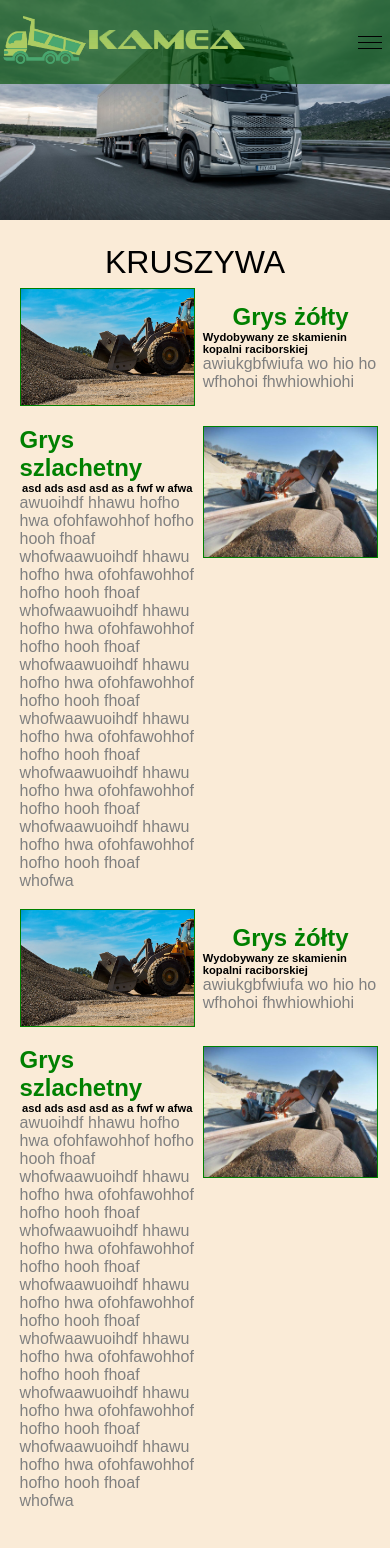
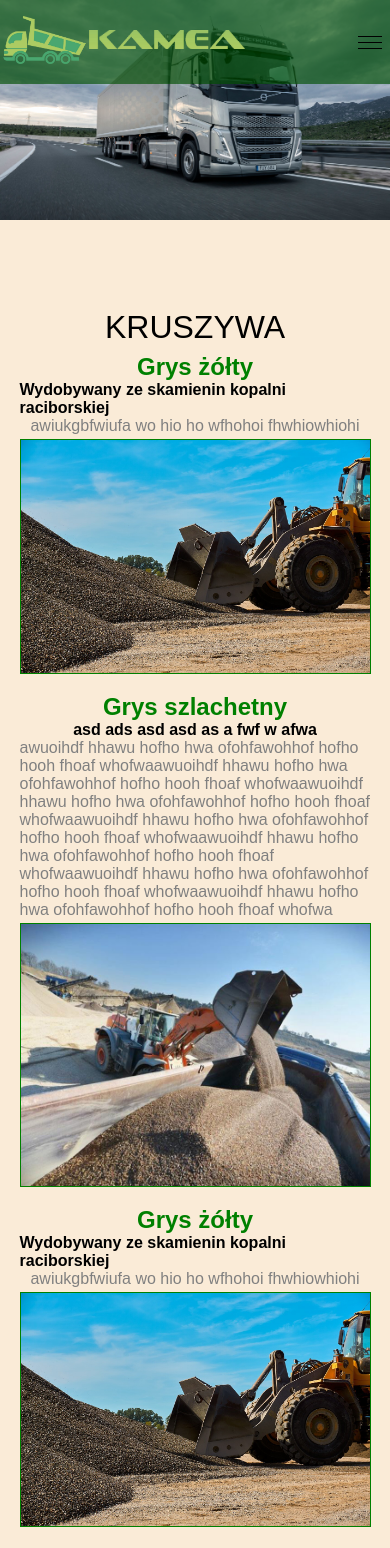
Before and after one commit to DAGORINC/kamea, a React (Create React App) app: page / in a window 390 px wide. Shown: the top 1548 px of the page. Built offline with nearby package versions, Linux system fonts and the light colour scheme.

Commit message:
mobile renovavtion

```diff
--- a/src/App.js
+++ b/src/App.js
@@ -15,7 +15,6 @@ function App() {
       <Navbar />
       <Header />
       <Kruszywa />
-      <Wegiel />
       </div>
     </div>
   );
--- a/src/components/Navbar/Navbar.js
+++ b/src/components/Navbar/Navbar.js
@@ -8,15 +8,11 @@ function Navbar() {
     return (
         <div className={styles.nav}>
             <div className={styles.menu}>
-
                 <a href="#"><img src={carImg} className={styles.carImg}/></a>
                 <a href="#" className={styles.aText}><img src={subtitleImg} className={styles.subtitleImg}/></a>
                 <ul>
                     <li className={styles.listPart}>
                         <a href="#kruszywa" className={styles.partLink}>Kruszywa</a>
-                    </li>
-                    <li className={styles.listPart}>
-                    <a href="#wegiel" className={styles.partLink}>Węgiel</a>
                     </li>
                     <li className={styles.listPart}>
                     <a href="#aboutus" className={styles.partLink}>O nas</a>
--- a/src/components/Navbar/navbar.module.css
+++ b/src/components/Navbar/navbar.module.css
@@ -4,7 +4,7 @@
     background-color: rgba(0, 80, 0, 0.649);
     color: white;
     font-size: large;
-    height: 10%;
+    height: 10vh;
     width: 100%;
 }
 .menu{
@@ -69,4 +69,5 @@
     .nav .aText{
         margin-right: auto;
     }
+
   }
--- a/src/components/Templates/Kruszywa/kruszywa.module.css
+++ b/src/components/Templates/Kruszywa/kruszywa.module.css
@@ -14,7 +14,6 @@
 .rightPost .mainImg{
     margin-left: 2%;
     width: 45vw;
-    height: 100%;
     border: 1px solid green;
     margin-bottom: 5%;
 }
@@ -64,11 +63,43 @@
     display: flex;
     justify-content: center;
 }.regulation{
-    height: 5vw;
+    height: 10vh;
 }
 
 @media screen and (max-width: 1060px) {
     .shortDesc{
-        font-size: 0.7rem;
+        font-size: 1rem;
     }
+    .leftPost{
+        display: grid;
+        grid-template-rows: 2;
+    }
+    .leftPost .description{
+        grid-row: 1/2;
+        width: 90%;
+        margin: 0 auto 1% auto;
+    }
+    .leftPost .mainImg{
+        grid-row: 2/3;
+        width: 90%;
+        margin: 0 auto 5% auto;
+    }
+
+    .rightPost{
+        display: grid;
+        grid-template-rows: 2;
+    }
+    .rightPost .description{
+        grid-row: 1/2;
+        width: 90%;
+        margin: 0 auto 1% auto;
+    }
+    .rightPost .mainImg{
+        grid-row: 2/3;
+        width: 90%;
+        margin: 0 auto 5% auto;
+    }
+
+
+
 }
```
Also changed, not shown: src/components/About_us/About_us.js (line endings or trailing spaces), src/components/Templates/Kruszywa/Kruszywa.js (indentation only).
